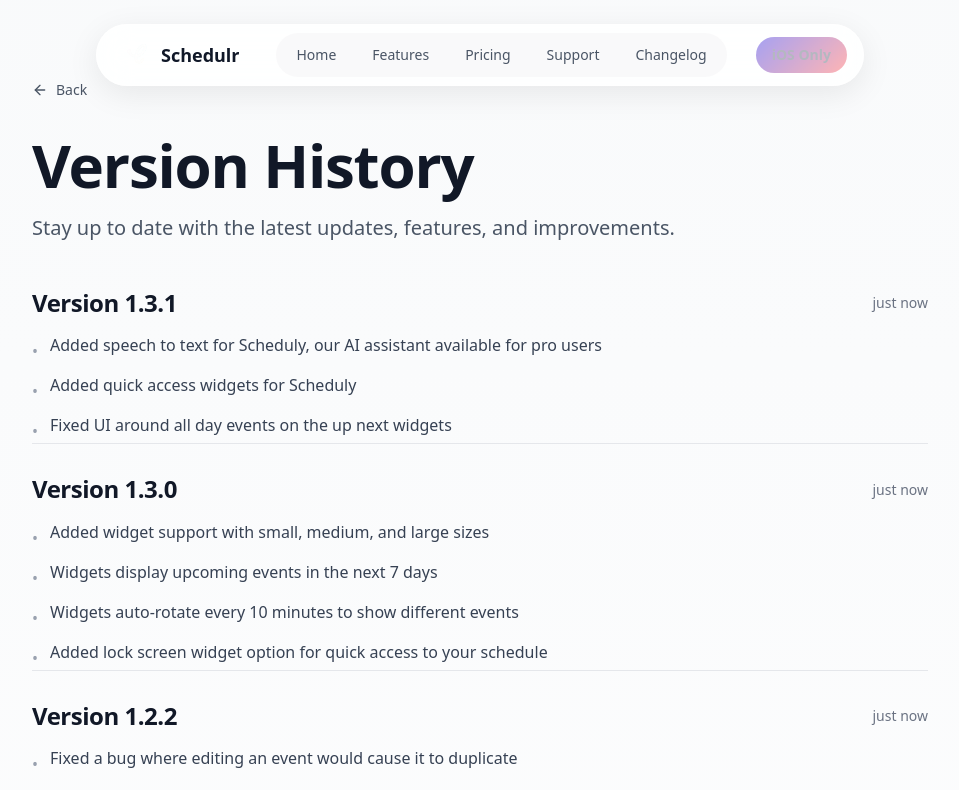
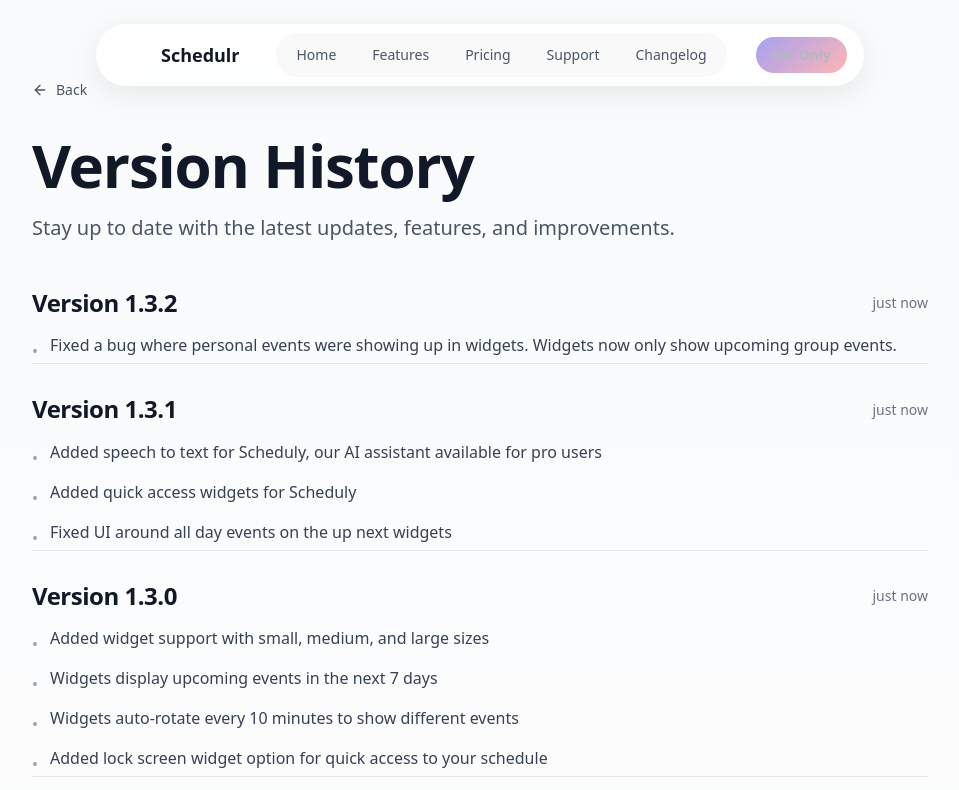
Before and after one commit to danblock97/schedulr-web, a Next.js app: page /changelog in a window 1280 px wide. Shown: the top 790 px of the page, without its empty margins (160-1119 px from the left). Built offline with nearby package versions, Linux system fonts and the light colour scheme.

Commit message:
feat: add changelog entry for version 1.3.2 addressing bug fix in widget event display

```diff
--- a/app/changelog/page.tsx
+++ b/app/changelog/page.tsx
@@ -18,6 +18,13 @@ interface Version {
 
 // Release dates - timestamps automatically calculate relative time from these dates
 const versions: Version[] = [
+  {
+    version: '1.3.2',
+    releaseDate: new Date('2025-11-27T12:00:00'), // Nov 27, 2025
+    changes: [
+      'Fixed a bug where personal events were showing up in widgets. Widgets now only show upcoming group events.',
+    ],
+  },
   {
     version: '1.3.1',
     releaseDate: new Date('2025-11-26T12:00:00'), // Nov 26, 2025
```
